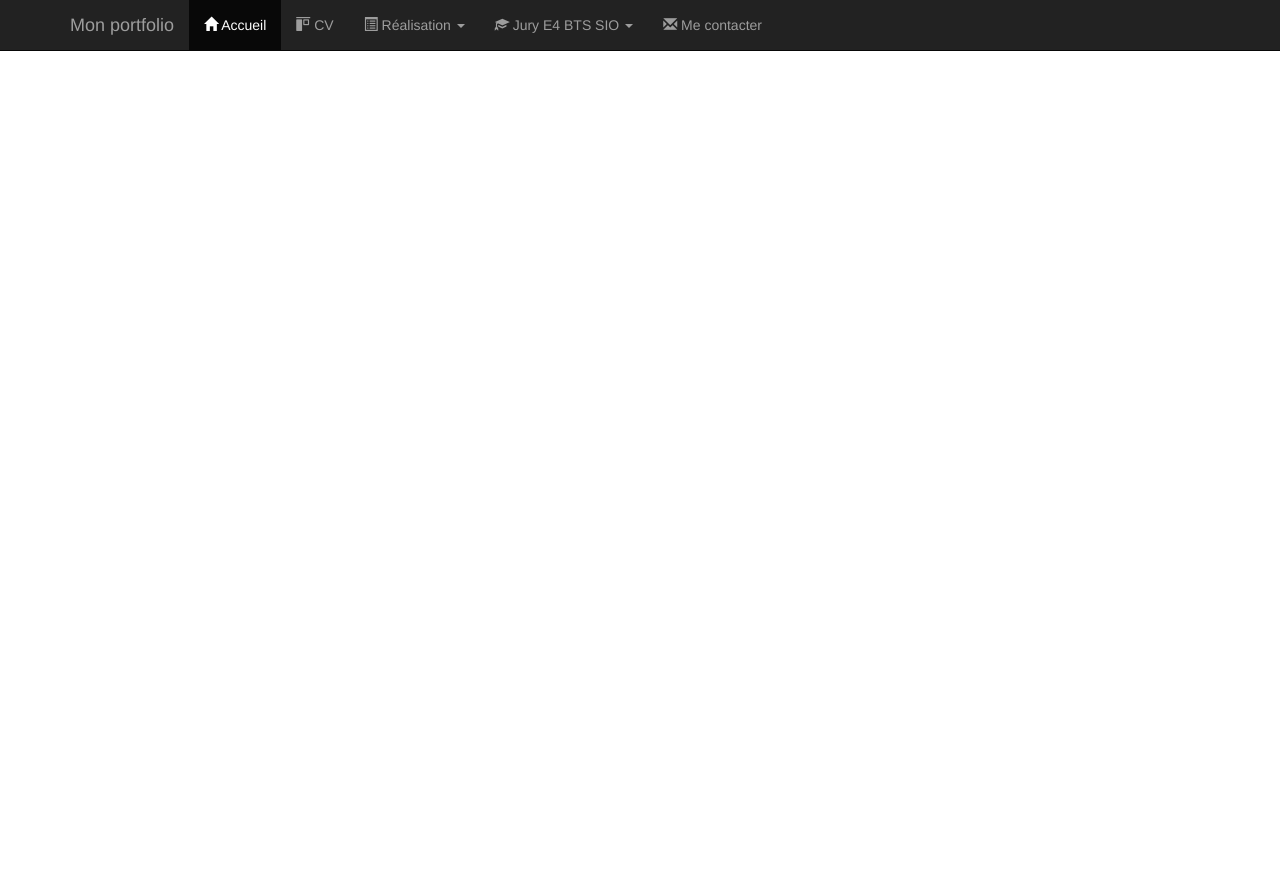
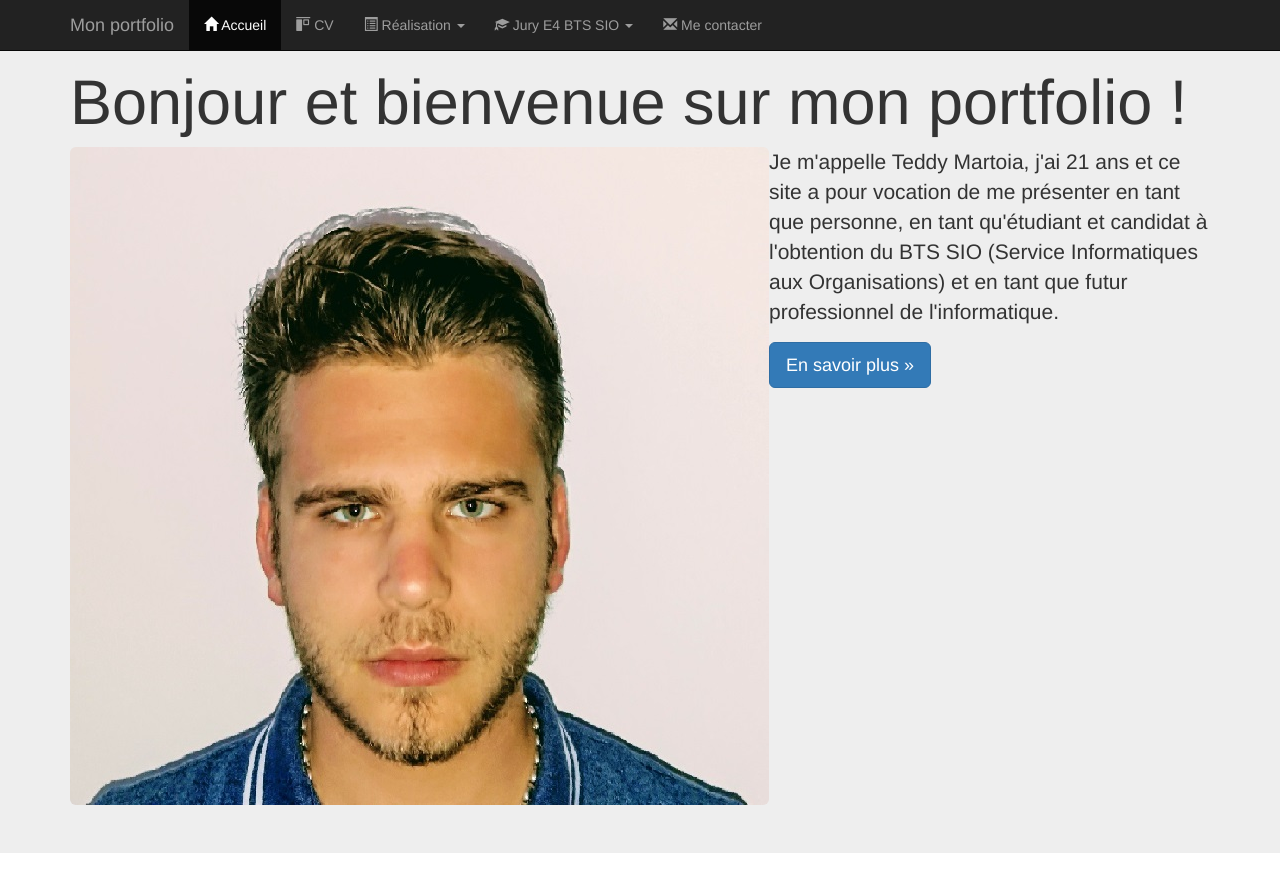
Before and after one commit to RecallMe04/MonPortfolio, a plain HTML site: page index.html in a window 1280 px wide. Before the commit the page ends 800 px from the top, so only its background shows below. Drawn offline with nearby package versions, Linux system fonts and the light colour scheme.

Commit message:
Ajout d'un contenu sur la page d'accueil (photo) et du favicon

```diff
--- a/index.html
+++ b/index.html
@@ -12,6 +12,24 @@
         <link href="css/bootstrap-3.3.7-dist/bootstrap-3.3.7-dist/css/bootstrap.min.css" rel="stylesheet" type="text/css"/>
     </head>
     <body>
+        <div class="jumbotron">
+            <div class="container">
+                <h1>Bonjour et bienvenue sur mon portfolio !</h1>
+                <p>
+                    <img id="maPhoto" class="pull-left img-rounded"
+                         src="images/TeddyMartoia.jpg" alt="Ma photo d'identité" />
+                    Je m'appelle Teddy Martoia, j'ai 21 ans et ce site a pour vocation de me
+                    présenter en tant que personne, en tant qu'étudiant et candidat à l'obtention
+                    du BTS SIO (Service Informatiques aux Organisations) et en tant que futur
+                    professionnel de l'informatique.
+                </p>
+                <p>
+                    <a class='btn btn-primary btn-lg' href='#' role='button'>
+                        En savoir plus &raquo;
+                    </a>
+                </p>
+            </div>
+        </div>
         <nav class="navbar navbar-inverse navbar-fixed-top">
             <div class="container">
                 <div class="navbar-header">
```
Also changed, not shown: favicon.ico (added), images/TeddyMartoia.jpg (added).
